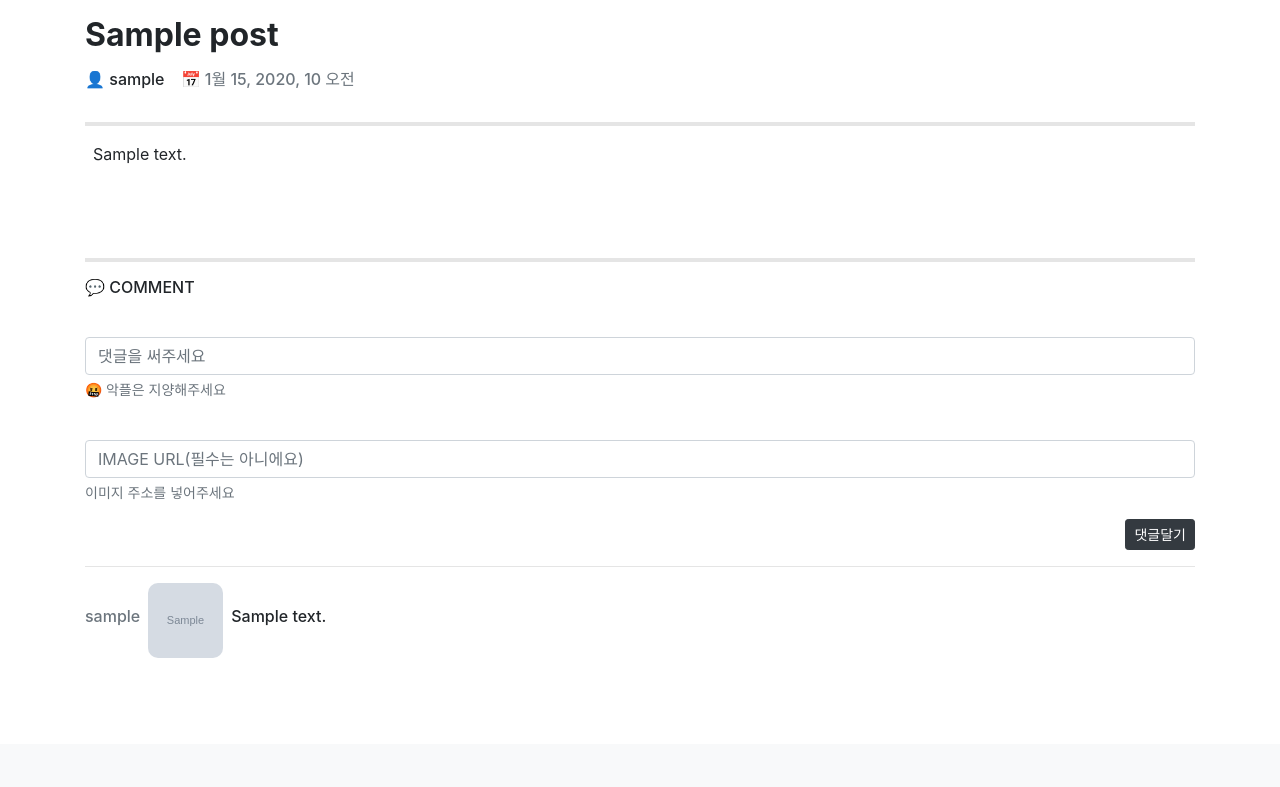
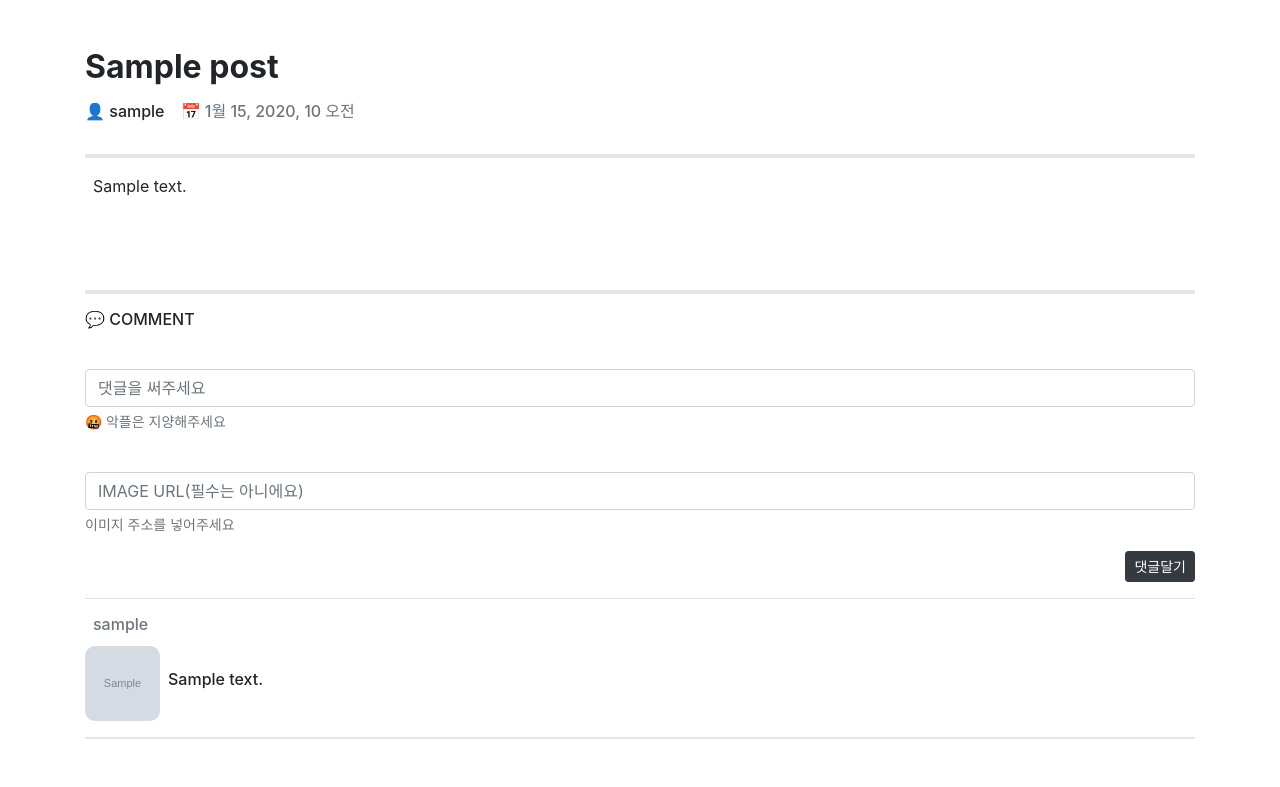
Before and after one commit to mandaringit/basic-community, a Django app: page /posts/1/ in a window 1280 px wide. Shown: the part 56-843 px from the top of the page. Before the commit the page ends 714 px from the top, so only its background shows below. Run offline with Django 3.2, Linux system fonts and the light colour scheme; tables that the repository leaves empty hold one stand-in row (values such as "Sample post"); grey boxes marked "Sample" are stand-in pictures; some libraries are stand-ins or nearby versions.

Commit message:
일단 마지막 스타일링

```diff
--- a/posts/templates/posts/detail.html
+++ b/posts/templates/posts/detail.html
@@ -1,7 +1,7 @@
 {% extends 'base.html'%}
 {% load bootstrap4 %}
 {%block body%}
-<div class="container my-3">
+<div class="container my-5">
   <div class="d-flex justify-content-between align-items-center">
     <h2 class="mb-3 font-weight-bold">{{post.title}}</h2>
     {%if request.user == post.user %}
@@ -39,18 +39,8 @@
   <hr>
 
   {% for comment in post.comment_set.all%}
-  <div class="d-flex justify-content-between my-1">
-
-
-    <div class="d-flex justify-content-between align-items-center">
-      <h6 class="text-muted mr-2">{{comment.user.username}}</h6>
-      <div class="mr-2"
-        style="background-image: url({{comment.comment_img}});width:75px;height:75px;background-position:center;background-size:cover; background-color:rgb(77, 66, 90); border-radius:10px;">
-      </div>
-      <h6>{{comment.content}}</h6>
-    </div>
-
-
+  <div class="d-flex justify-content-between align-items-center">
+    <h6 class="text-muted mx-2">{{comment.user.username}}</h6>
     <div class="d-flex align-items-center">
       {% if request.user == comment.user %}
       <form class="mr-1" action="{%  url 'posts:comments_delete' post.id comment.id%}" method="post">
@@ -61,8 +51,17 @@
       {% endif%}
     </div>
   </div>
+
+  <div class="d-flex justify-content-between my-1">
+    <div class="d-flex justify-content-between align-items-center">
+      <div class="mr-2"
+        style="background-image: url({{comment.comment_img}});width:75px;height:75px;background-position:center;background-size:cover; background-color:white; border-radius:10px;">
+      </div>
+      <h6>{{comment.content}}</h6>
+    </div>
+  </div>
+  <hr style="border: 1px solid rgba(0,0,0,0.1);">
   {%endfor%}
-
 </div>
 
 
--- a/posts/templates/posts/index.html
+++ b/posts/templates/posts/index.html
@@ -30,8 +30,9 @@
           </div>
         </div>
       </div>
-
     </div>
+    {% empty %}
+    <h1 class="text-center">첫 번째 글을 남겨보세요!</h1>
     {% endfor %}
   </div>
 </div>
```
Also changed, not shown: accounts/templates/accounts/mypage.html (+9 -2 lines).
